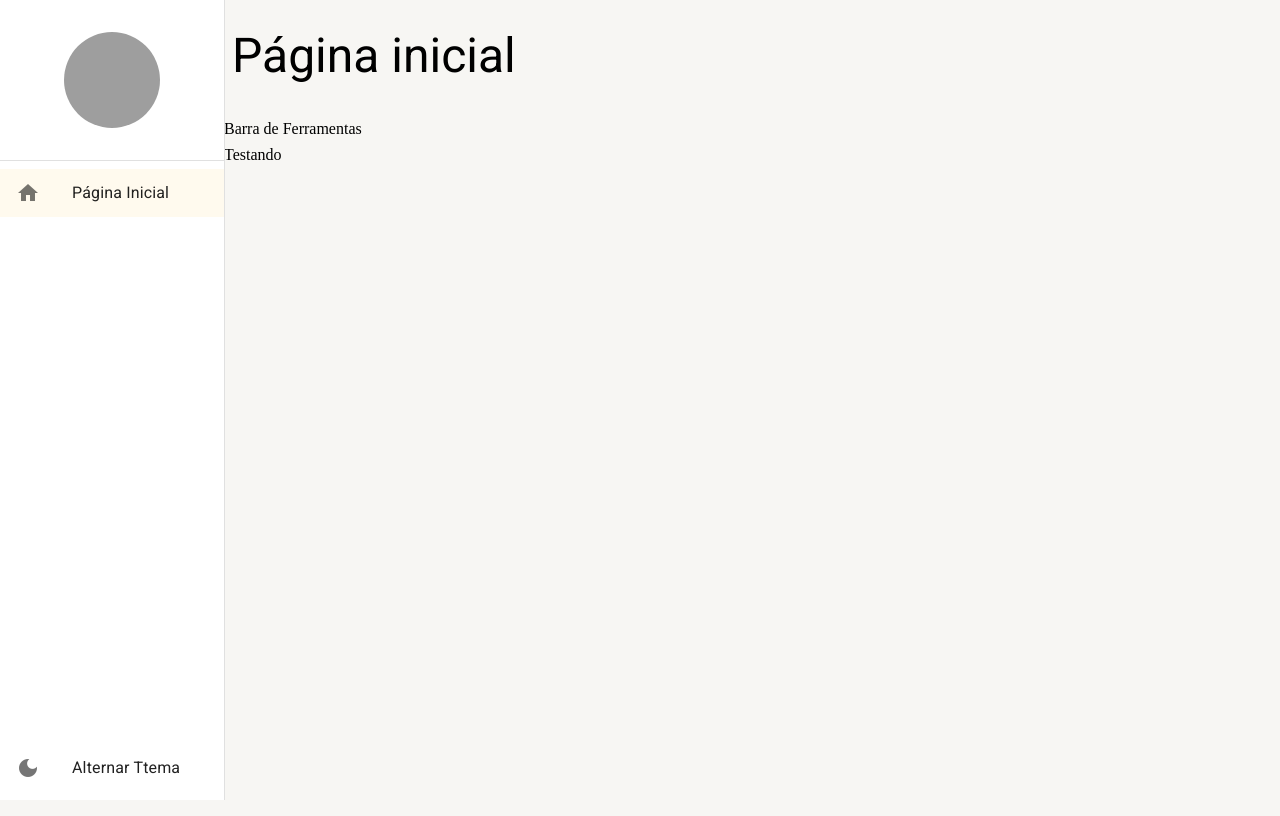
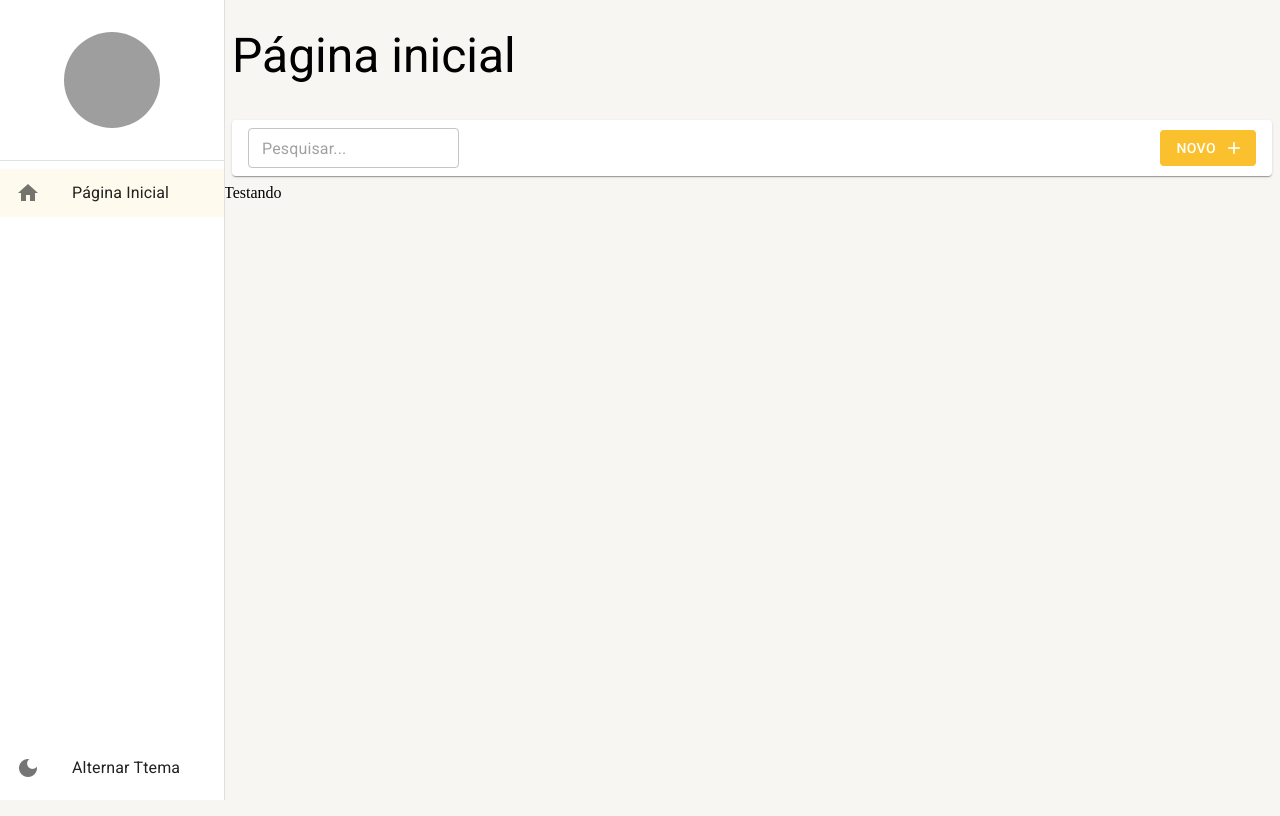
Before and after one commit to pedro-h-freitas/cursos-lucassouzadev-projeto, a React (Create React App) app: page /pagina-inicial in a window 1280 px wide. Shown: the top 816 px of the page. Built offline with nearby package versions, Linux system fonts and the light colour scheme; grey boxes are pictures that could not be loaded.

Commit message:
feat: Barra de Ferramentas para listagem adicionada

```diff
--- a/src/pages/dashboard/Dashboard.tsx
+++ b/src/pages/dashboard/Dashboard.tsx
@@ -1,9 +1,17 @@
+import { FerramentasDaListagem } from '../../shared/components';
 import { LayoutBasePagina } from '../../shared/layouts';
 
 
 export const Dashboard = () => {
   return (
-    <LayoutBasePagina titulo='Página inicial' barraDeFerramentas={<>Barra de Ferramentas</>}>
+    <LayoutBasePagina
+      titulo='Página inicial'
+      barraDeFerramentas={(
+        <FerramentasDaListagem
+          mostrarInputBusca
+        />
+      )}
+    >
       Testando
     </LayoutBasePagina>
   );
--- /dev/null
+++ b/src/shared/components/ferramentas-da-listagem/FerramentasDaListagem.tsx
@@ -0,0 +1,58 @@
+import { FC } from 'react';
+import { Box, Button, Icon, TextField, Paper, useTheme } from '@mui/material';
+
+interface IFerramentasDaListagemProps {
+  textoDaBusca?: string;
+  mostrarInputBusca?: boolean;
+  aoMudarTextoDeBusca?: (novoTexto: string) => void
+  textoBotaoNovo?: string;
+  mostrarBotaoNovo?: boolean;
+  aoClicarEmNovo?: () => void
+}
+
+export const FerramentasDaListagem: FC<IFerramentasDaListagemProps> = ({
+  textoDaBusca = '',
+  aoMudarTextoDeBusca,
+  mostrarInputBusca = false,
+  aoClicarEmNovo,
+  textoBotaoNovo = 'Novo',
+  mostrarBotaoNovo = true,
+}) => {
+  const theme = useTheme();
+
+  return (
+    <Box
+      gap={1}
+      marginX={1}
+      padding={1}
+      paddingX={2}
+      display='flex'
+      alignItems='center'
+      height={theme.spacing(5)}
+      component={Paper}
+    >
+      {mostrarInputBusca && (
+        <TextField
+          size='small'
+          value={textoDaBusca}
+          placeholder='Pesquisar...'
+          onChange={e => aoMudarTextoDeBusca?.(e.target.value)}
+        />
+      )}
+
+      <Box flex={1} display='flex' justifyContent='end'>
+        {mostrarBotaoNovo && (
+          <Button
+            color='primary'
+            disableElevation
+            variant='contained'
+            onClick={aoClicarEmNovo}
+            endIcon={<Icon>add</Icon>}
+          >
+            {textoBotaoNovo}
+          </Button>
+        )}
+      </Box>
+    </Box>
+  );
+};
--- a/src/shared/components/index.ts
+++ b/src/shared/components/index.ts
@@ -1 +1,2 @@
 export * from './menu-lateral/MenuLateral';
+export * from './ferramentas-da-listagem/FerramentasDaListagem';
```
